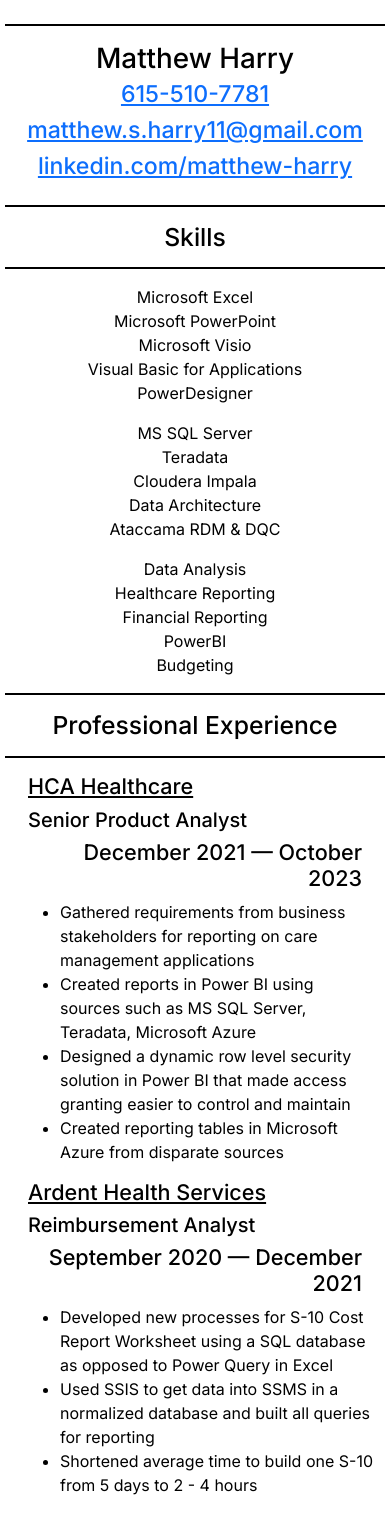
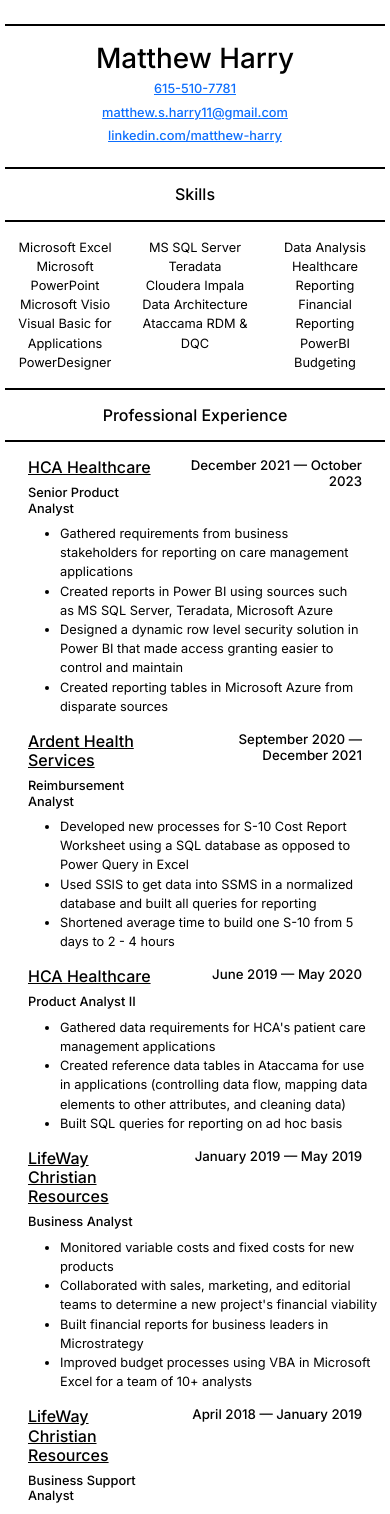
Before and after one commit to mharry18/matthew-personal-site, a Next.js app: page /resume in a window 390 px wide. Shown: the top 1514 px of the page. Built offline with nearby package versions, Linux system fonts and the light colour scheme.

Commit message:
Update resume responsiveness

```diff
--- a/src/app/resume/index.css
+++ b/src/app/resume/index.css
@@ -142,6 +142,13 @@
   background-color: #f0f0f0;
 } */
 
+.vertical-line {
+  /* border-left: .25rem solid black; */
+  /* height: 100%; */
+  /* height: 2rem;
+  left: 50%; */
+}
+
 @media print {
   .page {
     page-break-before: always;
@@ -175,4 +182,66 @@
   span {
     display: none;
   }
+
+  /* .test-text, .job-info div h4, .job-info div h5 {
+    font-size: .8rem;
+  } */
+  .test-text ,p, a, li {
+    font-size: .8rem;
+  }
+  h2, h3, h4, h5 {
+    font-size: 1rem;
+  }
+
+  .date {
+    font-size: .83rem;
+  }
+
+
+  /* .body {
+    font-size: .8rem;
+  } */
 }
+
+@media only screen and (min-width: 769px) and (max-width: 992px) {
+
+  /* .test-text, .job-info div h4, .job-info div h5 {
+    font-size: 1.2rem;
+  } */
+  /* .body {
+    font-size: 1.2rem;
+  } */
+
+  h2, h3, h4, h5, .test-text, p, a, li {
+    font-size: 1.2rem;
+  }
+
+  span {
+    font-size: 3vw;
+  }
+}
+
+@media only screen and (max-width: 514px) {
+
+  /* .test-text, .job-info div h4, .job-info div h5 {
+    font-size: 1.2rem;
+  } */
+  /* .body {
+    font-size: 1.2rem;
+  } */
+
+  .test-text ,p, a, li {
+    font-size: .8rem;
+  }
+  h2, h3, h4, h5 {
+    font-size: 1rem;
+  }
+
+  .date {
+    font-size: .83rem;
+  }
+
+  .col-5 h5 {
+    font-size: 0.8rem;
+  }
+}
--- a/src/app/resume/page.tsx
+++ b/src/app/resume/page.tsx
@@ -14,15 +14,15 @@
             <h1>Matthew Harry</h1>
           </Row>
           <Row md={'auto'} className="justify-content-center mt-2">
-            <h3 className="text-primary">
+            <h3 className="text-primary test-text">
               <u>615-510-7781</u>
             </h3>
-            <span>|</span>
-            <h3 className="text-primary">
+            <span className="test-text">&#124;</span>
+            <h3 className="text-primary test-text">
               <u>matthew.s.harry11@gmail.com</u>
             </h3>
-            <span>|</span>
-            <h3 className="text-primary">
+            <span className="test-text">&#124;</span>
+            <h3 className="text-primary test-text">
               <a
                 href="https://www.linkedin.com/in/matthew-h-14515397/"
                 target="_blank"
@@ -41,7 +41,7 @@
         <hr />
         <div className="container-fluid mb-n4">
           <div className="row text-center font-weight-bold">
-            <div className="col-sm-4">
+            <div className="col-4">
               <ul className="list-inline mx-auto">
                 <li>Microsoft Excel</li>
                 <li>Microsoft PowerPoint</li>
@@ -51,7 +51,7 @@
                 {/* <!--<li>HTML</li>--> */}
               </ul>
             </div>
-            <div className="col-sm-4">
+            <div className="col-4">
               <ul className="list-inline mx-auto justify-content-center">
                 <li>MS SQL Server</li>
                 <li>Teradata</li>
@@ -61,7 +61,7 @@
                 {/* <!--<li>CSS</li>--> */}
               </ul>
             </div>
-            <div className="col-sm-4">
+            <div className="col-4">
               <ul className="list-inline mx-auto justify-content-center">
                 <li>Data Analysis</li>
                 <li>Healthcare Reporting</li>
@@ -81,22 +81,25 @@
         </div>
         <hr />
         <div className="container-fluid justify-content-center align-items-center">
-          <Row md={'auto'} className="row justify-content-between ms-1 me-1">
-            <div className="col-sm-4">
+          <Row
+            md={'auto'}
+            className="row justify-content-between ms-1 me-1 job-info"
+          >
+            <div className="col-5">
               <h4>
                 <u>HCA Healthcare</u>
               </h4>
               <h5>Senior Product Analyst</h5>
             </div>
-            <div className="col-sm-6 text-end">
-              <h4 className="font-weight-normal">
+            <div className="col-7 text-end">
+              <h4 className="font-weight-normal date">
                 December 2021 &mdash; October 2023
               </h4>
               <h5></h5>
             </div>
           </Row>
-          <Row className="justify-content-between ms-1 ml-0">
-            <div className="col-lg-12">
+          <Row className="justify-content-between ms-1 me-1">
+            <div className="col-lg-12 job-info">
               <p className="text-left">
                 <ul>
                   <li>
@@ -121,20 +124,20 @@
           </Row>
         </div>
         <div className="container-fluid justify-content-center align-items-center">
-          <Row className="row justify-content-between ms-1 me-1">
-            <div className="col-sm-6">
+          <Row className="row justify-content-between ms-1 me-1 job-info">
+            <div className="col-5">
               <h4>
                 <u>Ardent Health Services</u>
               </h4>
               <h5>Reimbursement Analyst</h5>
             </div>
-            <div className="col-sm-6 text-end">
-              <h4 className="font-weight-normal">
+            <div className="col-7 text-end">
+              <h4 className="font-weight-normal date">
                 September 2020 &mdash; December 2021
               </h4>
             </div>
           </Row>
-          <Row className="justify-content-between ms-1 ml-0">
+          <Row className="justify-content-between ms-1 me-1 job-info">
             <div className="col-lg-12">
               <p className="text-left">
                 <ul>
@@ -157,14 +160,16 @@
         </div>
         <div className="container-fluid justify-content-center align-items-center">
           <Row className="row justify-content-between me-1 ms-1">
-            <div className="col-lg-6">
+            <div className="col-5">
               <h4>
                 <u>HCA Healthcare</u>
               </h4>
               <h5>Product Analyst II</h5>
             </div>
-            <div className="col-lg-6 text-end">
-              <h4 className="font-weight-normal">June 2019 &mdash; May 2020</h4>
+            <div className="col-7 text-end">
+              <h4 className="font-weight-normal date">
+                June 2019 &mdash; May 2020
+              </h4>
             </div>
           </Row>
           <Row className="justify-content-between ms-1">
@@ -188,14 +193,14 @@
         </div>
         <div className="container-fluid justify-content-center align-items-center">
           <Row className="row justify-content-between ms-1 me-1">
-            <div className="col-lg-6">
+            <div className="col-5">
               <h4>
                 <u>LifeWay Christian Resources</u>
               </h4>
               <h5>Business Analyst</h5>
             </div>
-            <div className="col-lg-6 text-end">
-              <h4 className="font-weight-normal">
+            <div className="col-7 text-end">
+              <h4 className="font-weight-normal date">
                 January 2019 &mdash; May 2019
               </h4>
             </div>
@@ -226,14 +231,14 @@
         </div>
         <div className="container-fluid justify-content-center align-items-center">
           <Row className="justify-content-between ms-1 me-1">
-            <div className="col-lg-6">
+            <div className="col-5">
               <h4>
                 <u>LifeWay Christian Resources</u>
               </h4>
               <h5>Business Support Analyst</h5>
             </div>
-            <div className="col-lg-6 text-end">
-              <h4 className="font-weight-normal">
+            <div className="col-7 text-end">
+              <h4 className="font-weight-normal date">
                 April 2018 &mdash; January 2019
               </h4>
             </div>
```
